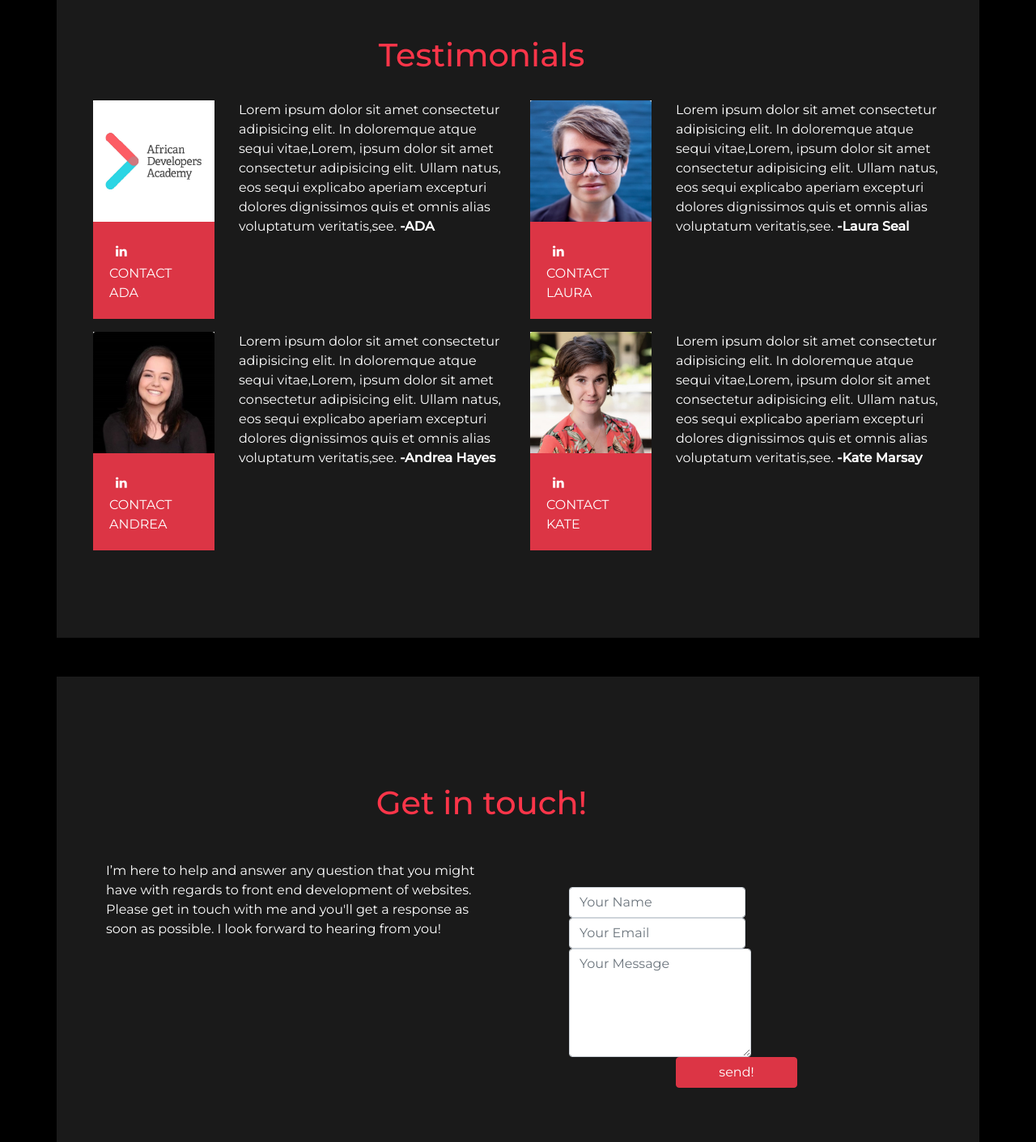
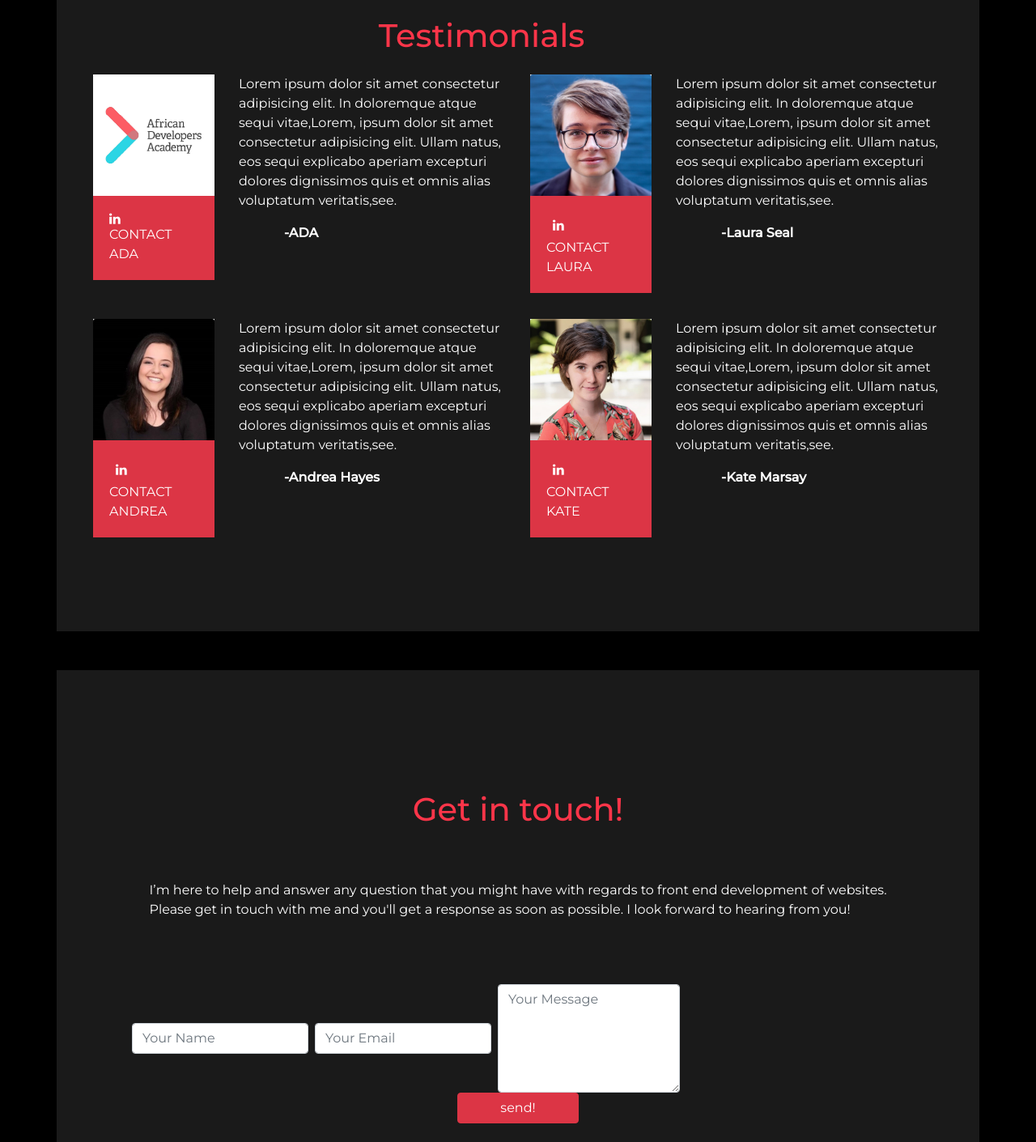
Before and after one commit to DineoM7/Portfolio_Website_Dineo, a plain HTML site: page index.html in a window 1280 px wide. Shown: the part 2240-3651 px from the top of the page at 81% size. Drawn offline with nearby package versions, Linux system fonts and the light colour scheme.

Commit message:
slight changes to desktop

```diff
--- a/CSS/stylesheet.css
+++ b/CSS/stylesheet.css
@@ -45,6 +45,10 @@ hr{
     font-size: 8em;
     font-weight: 100;
 }
+.pTest{
+    text-indent: 3.5em;
+    font-weight: bold;
+}
 /* once the mobile nav is clicked */
 .overlay {
     height: 100%;
@@ -59,11 +63,13 @@ hr{
 .overlay .icon{
     float: right;
     color: white;
+    font-size: 2.5em;
 }
 .overlay-content ul{
     list-style: none;
     font-size: 2em;
-    font-weight: 700;
+    font-weight: 500;
+    padding: 65px;
 }
 .overlay-content a{
     color: white;
@@ -211,7 +217,7 @@ hr{
 @media (min-width: 768px) {
     /* general styles */
     .container-fluid{
-        padding: 0 50px;
+        padding: 0 20px;
     }
 
 }
@@ -290,6 +296,7 @@ hr{
    }
 
 
+
 }
 
 /* large devices desktop */
--- a/index.html
+++ b/index.html
@@ -40,7 +40,7 @@
         <div class="col-12 my-5">
             <div class="overlay-content text-center">
             <ul>
-                <li><a href="#" class="active">home</a></li>
+                <li><a href="index.html" class="active">home</a></li>
                 <li><a href="#">about</a></li>
                 <li><a href="#">journey</a></li>
                 <li><a href="#">resume</a></li>
@@ -166,20 +166,22 @@
         </div>
     </div>
 
+    <!-- testimonials section -->
     <div class="container">
         <div class="row my-5 bg-dark">
             <div class="col-12 col-lg-5 offset-lg-3 text-center">
-                <div class="text-center col-sm-12 my-4"><h1 class="text-center text-danger">Testimonials</h1></div>
+                <div class="text-center col-sm-12"><h1 class="text-center text-danger">Testimonials</h1></div>
             </div>
-            <div class="col-12 col-xl-6 my-2">
+            <div class="col-12 col-xl-6 my-3">
                 <div class="row">
                     <div class="col-5 col-xl-4">
                         <div class="card">
                             <img src="Assets/Images/ada.png " class="card-img-top" alt="ada logo">
                             <div class="card-body bg-danger">
                                 <!-- linKedIn icon -->
-                                <div class="p-2 bd-highlight">
-                                    <a href="https://www.linkedin.com/in/african-developers-academy-9903b9188/"> <i class="fa fa-linkedin logoIn"></i></a>
+                                <div class=" bd-highlight">
+                                    <a href="https://www.linkedin.com/in/african-developers-academy-9903b9188/"> <i class="fa fa-linkedin logoIn"></i>
+                                    </a>
                                 </div>
                                 <p class="card-text TestimonalsContactText ">CONTACT <br>  ADA</p>
                             </div>
@@ -188,12 +190,12 @@
                     <div class="col-7 col-xl-8">
                         <p>
                             Lorem ipsum dolor sit amet consectetur adipisicing elit. In doloremque atque sequi vitae,Lorem, ipsum dolor sit amet consectetur adipisicing elit. Ullam natus, eos sequi explicabo aperiam excepturi dolores dignissimos quis et omnis alias voluptatum veritatis,see.
-                            <strong>-ADA</strong>
+                            <p class="pTest">-ADA</p>
                         </p>
                     </div>
                 </div>
             </div>
-            <div class="col-12 col-xl-6 my-2">
+            <div class="col-12 col-xl-6 my-3">
                 <div class="row">
                     <div class="col-5 col-xl-4">
                         <div class="card">
@@ -210,12 +212,12 @@
                     <div class="col-7 col-xl-8">
                         <p>
                             Lorem ipsum dolor sit amet consectetur adipisicing elit. In doloremque atque sequi vitae,Lorem, ipsum dolor sit amet consectetur adipisicing elit. Ullam natus, eos sequi explicabo aperiam excepturi dolores dignissimos quis et omnis alias voluptatum veritatis,see.
-                            <strong>-Laura Seal</strong>
+                            <p class="pTest">-Laura Seal</p>
                         </p>
                     </div>
                 </div>
             </div>
-            <div class="col-12 col-xl-6 my-2">
+            <div class="col-12 col-xl-6 my-3">
                 <div class="row">
                     <div class="col-5 col-xl-4">
                         <div class="card">
@@ -232,12 +234,12 @@
                     <div class="col-7 col-xl-8">
                         <p>
                             Lorem ipsum dolor sit amet consectetur adipisicing elit. In doloremque atque sequi vitae,Lorem, ipsum dolor sit amet consectetur adipisicing elit. Ullam natus, eos sequi explicabo aperiam excepturi dolores dignissimos quis et omnis alias voluptatum veritatis,see.
-                            <strong>-Andrea Hayes</strong>
+                            <p class="pTest">-Andrea Hayes</p>
                         </p>
                     </div>
                 </div>
             </div>
-            <div class="col-12 col-xl-6 my-2">
+            <div class="col-12 col-xl-6 my-3">
                 <div class="row">
                     <div class="col-5 col-xl-4">
                         <div class="card">
@@ -254,24 +256,24 @@
                     <div class="col-7 col-xl-8">
                         <p>
                             Lorem ipsum dolor sit amet consectetur adipisicing elit. In doloremque atque sequi vitae,Lorem, ipsum dolor sit amet consectetur adipisicing elit. Ullam natus, eos sequi explicabo aperiam excepturi dolores dignissimos quis et omnis alias voluptatum veritatis,see.
-                            <strong>-Kate Marsay</strong>
+                            <p class="pTest">-Kate Marsay</p>
                         </p>
                     </div>
                 </div>
             </div>
         </div>
     </div>
+    <!-- get in touch section -->
     <div class="container">
-        <div class="row my-5 bg-dark">
-            <div class="col-12 col-lg-5 offset-lg-3 text-center">
-                <div class="text-center col-sm-12 my-4"><h1 class="text-center text-danger p-2">Get in touch!</h1></div>
-            </div>
-            <div class="col-12 col-xl-6">
+        <div class="row bg-dark">
+            <!-- heading -->
+        <h1 class="col-12 text-center text-danger my-5">Get in touch!</h1>
+            <div class="col-sm-12 col-lg-12 d-flex justify-content-center">
                     <p class="about-text text-left p-3">
                         I’m here to help and answer any question that you might have with regards to front end development of websites. <br> Please get in touch with me and you'll get a response as soon as possible. I look forward to hearing from you!
                     </p>
             </div>
-            <div class="col-sm-12 col-lg-6">
+            <div class="col-12">
                 <form class="form-inline p-5">
                     <div class="form-group mr-2">
                         <label class="sr-only" for="inputName">Your Name</label>
@@ -290,8 +292,8 @@
             </div>
         </div>
     </div>
-    <div class="container footer-icons">
-        <div class="row my-1">
+    <div class="container footer-icons my-5">
+        <div class="row">
             <div class="col-12 text-center">
                 <a href="#"><i class="fa fa-github round-border text-light"></i></a>
                 <a href="#"><i class="fa fa-linkedin round-border text-light"></i></a>
```
